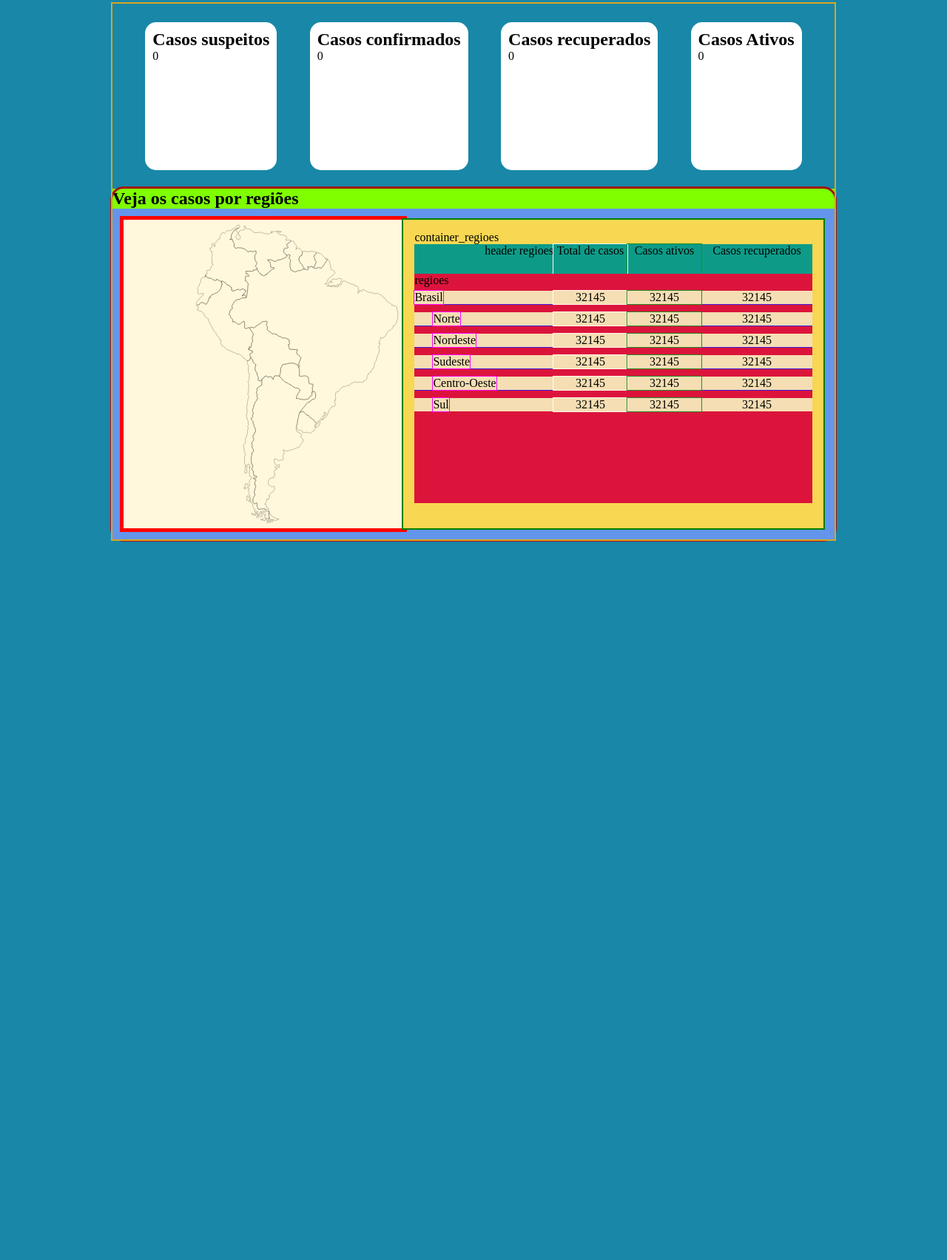
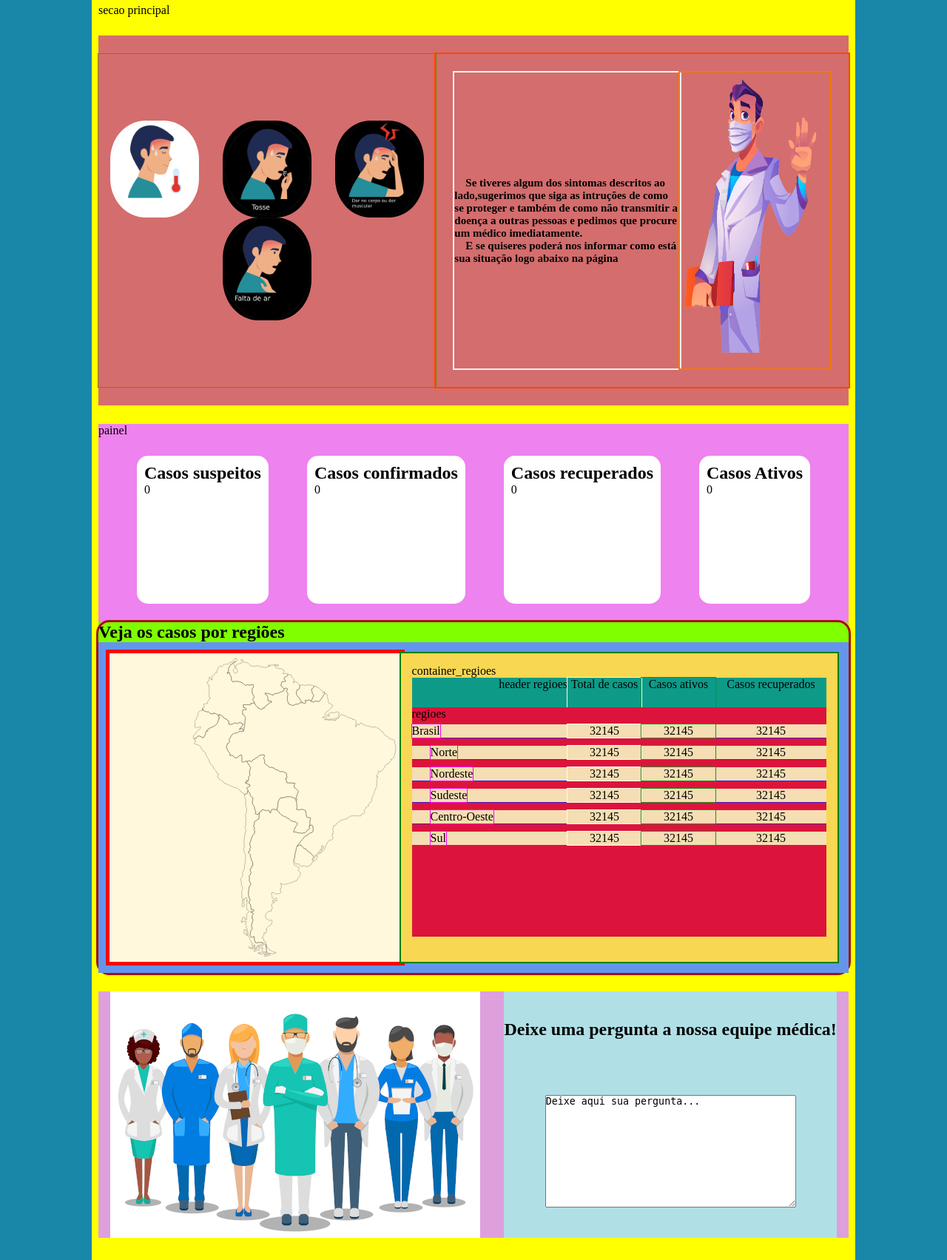
Before and after one commit to AlanCR01/CMorbus19, a PHP site: page /home.php in a window 1280 px wide. Shown: the whole page at 74% size. Before the commit the page ends 732 px from the top, so only its background shows below. Run offline with PHP 8.4, Linux system fonts and the light colour scheme; a user stored in the database is signed in; data comes from the database, SQL or seed files in the repository; data that the repository does not hold is empty.

Commit message:
add na página home, local onde tem os sintomas junto com uma pequena orientação, add também local de pergunta dos pacientes.

```diff
--- a/ProgramaçãoIV/Home/home.css
+++ b/ProgramaçãoIV/Home/home.css
@@ -7,17 +7,81 @@ body{
 #secao_principal{
     display: block;
     margin: 0px 25px;
+    outline: 4px solid yellow;
+    padding: 5px;
+    background-color: yellow;
+    width: 80%;
+    margin: 0 auto;
+}
 
-    padding: 5px;
+/*design da parte onde tem as figuras dos sintomas*/
+#container_sintoma{
+    background-color: rgb(212, 109, 109);
+    display: flex;
+    flex-direction: row;
+    flex-wrap: wrap;
+    justify-content: space-around;
+    margin: 25px 0;
+    padding: 25px 0;
 }
+
+.sintomas{
+ outline: olive 1px solid;
+ width: 45%;
+ display: flex;
+ justify-content: space-around;
+ flex-wrap: wrap;
+ align-content: center;
+}
+.img_sintoma{
+    border-radius: 40%;
+    border:none;
+    background-color: rgb(0, 0, 0);
+}
+.img_sintoma1{
+    border-radius: 40%;
+    border:none;
+    background-color: rgb(255, 255, 255);
+}
+.container_recomendacao{
+ outline: orangered 2px solid;
+ width: 55%;
+ padding: 25px;
+ display: flex;
+ flex-wrap: wrap;
+ flex-direction: row;
+
+}
+.recomendacoes{
+    outline: rgb(243, 242, 241) 2px solid;
+    width: 60%;
+    text-indent: 15px;
+    font-size: 15px;
+    font-weight: bold;
+    display: flex;
+    flex-direction: column;
+    align-items: center;
+    justify-content: center;
+}
+.medico_instrucao{
+    outline: rgb(243, 122, 0) 2px solid;
+    width: 40%;
+    display: flex;
+    justify-content: flex-end;
+}
+
+
+/* FIM design da parte onde tem as figuras dos sintomas*/
+
+
 #painel{
     position: relative;
     margin: 0 auto;
     display: flex;
     flex-direction: column;
     justify-content: space-between;
-  outline: goldenrod 2px solid ;
-    width: 80%;
+    background-color: violet;
+
     min-height: 500px;
 }
 #estatistica{
@@ -135,3 +199,28 @@ body{
 .regioes .regiao:not(:first-child) .nome_regiao{
     margin-left: 25px;
 }
+
+
+
+
+/*aqui ficara a parte da secao de perguntas dos usuarios para os medicos*/
+
+#secao_perguntas{
+    display: flex;
+    flex-direction: row;
+    justify-content: space-around;
+    flex-wrap: wrap;
+    background-color: plum;
+    margin: 25px 0;
+
+}
+.medicos{
+    display: flex;
+}
+.pergunta{
+    display: flex;
+    flex-direction: column;
+    align-items: center;
+    justify-content: space-around;
+    background-color: powderblue;
+}
--- a/ProgramaçãoIV/Home/home.php
+++ b/ProgramaçãoIV/Home/home.php
@@ -22,11 +22,32 @@
     </head>
     <body>
         <section id="secao_principal">
+            secao principal
+           <section id="container_sintoma"><!-- aqui ficará parte do sintomas, uma apresentação dos sintomas aos usuarios-->
 
+                <div class="sintomas"><!--container dos sintomas-->
+                    <img src="Febre.png" alt="Pessoa com Febre" width=120px class="img_sintoma1">
+                    <img src="tossir.png" alt="Pessoa com Febre" width=120px class="img_sintoma">
+                    <img src="dor_corpo.png" alt="Pessoa com Febre" width=120px class="img_sintoma">
+                    <img src="falta_ar.png" alt="Pessoa com Febre" width=120px class="img_sintoma">
+                </div>
+                <div class="container_recomendacao">
+
+                    <div class="recomendacoes">
+                        <p class="recomendacao">Se tiveres algum dos sintomas descritos ao lado,sugerimos que siga as intruções de como se proteger e também de como não transmitir a doença a outras pessoas e  pedimos que procure um médico imediatamente.</p>
+                        <p class="recomendacao">E se quiseres poderá nos informar como está sua situação logo abaixo na página</p>
+                    </div>
+
+                    <div class="medico_instrucao">
+                        <img src="Med_instrucoes.png" width=200px height=400px alt="Medico_instrucoes" class="img_med_instucao">
+                    </div>
+                </div>
+           </section>
 
 
             <article id="painel"><!--CONTERÁ ESTATISTICAS CASOS NOVOS RECUPERADOS GERAL  E POR REGIOES-->
-                <section id="estatistica"><!--ESTATISTICAS CASOS RECUPERADOS CONFIRMADOS OBITOS GERAL-->
+                painel
+            <section id="estatistica"><!--ESTATISTICAS CASOS RECUPERADOS CONFIRMADOS OBITOS GERAL-->
                     <div class="cards">
                         <?php
                           $sql_sus =  mysqli_num_rows(mysqli_query($conexao,"select * from paciente p inner join status s on p.cod_status = s.cod_status where s.des_status = 'Suspeito'"));
@@ -134,6 +155,20 @@
                     </section>
                 </section>
             </article><!--FIM DO ARTICLE PAINEL-->
-        </section>
+
+            <section id="secao_perguntas"><!--secao das perguntas que os usuario poderao fazer aos médicos-->
+                <div class="medicos">
+                    <img src="medicos.jpg" alt="medicos" >
+                </div>
+                <div class="pergunta">
+                    <h2>Deixe uma pergunta a nossa equipe médica!</h2>
+                    <form action="">
+                        <textarea name="pergunta" rows="10" cols="40">Deixe aqui sua pergunta...
+                        </textarea>
+                    </form>
+                </div>
+            </section>
+
+        </section><!--FIM DA SECAO PRINCIPAL-->
     </body>
 </html>
```
Also changed, not shown: ProgramaçãoIV/Home/Febre.png (added), ProgramaçãoIV/Home/Med_instrucoes.png (added), ProgramaçãoIV/Home/Norse_instrucao.png (added), ProgramaçãoIV/Home/dor_corpo.png (added), ProgramaçãoIV/Home/falta_ar.png (added), ProgramaçãoIV/Home/medicos.jpg (added), ProgramaçãoIV/Home/tossir.png (added).
